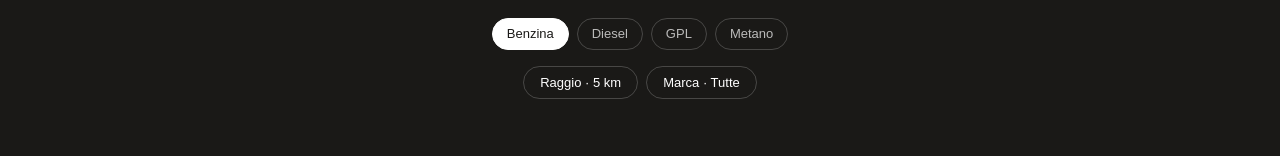
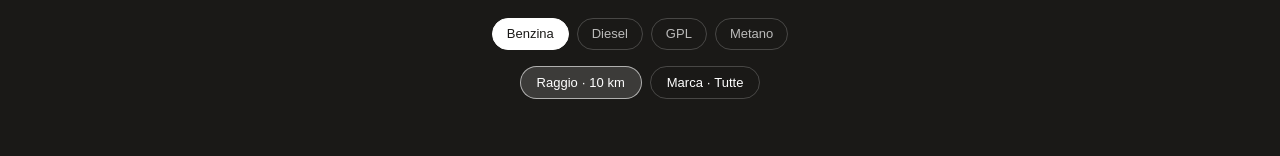
Before and after one commit to YannickMarguerettaz/benzina-economica, a Next.js app: page / in a window 1280 px wide. Shown: the part 432-588 px from the top of the page. Built offline with nearby package versions, Linux system fonts and the light colour scheme.

Commit message:
feat: filtri hero con due pulsanti raggio/marca, default 10km

```diff
--- a/src/app/page.tsx
+++ b/src/app/page.tsx
@@ -31,7 +31,7 @@ async function geocodifica(indirizzo: string): Promise<{ lat: number; lng: numbe
 export default function Home() {
   const [risultati, setRisultati] = useState<DistributoreConDistanza[]>([]);
   const [carburante, setCarburante] = useState<Carburante>('benzina');
-  const [raggio, setRaggio] = useState(5);
+  const [raggio, setRaggio] = useState(10);
   const [marca, setMarca] = useState('Tutte');
   const [loading, setLoading] = useState(false);
   const [errore, setErrore] = useState<string | null>(null);
```
